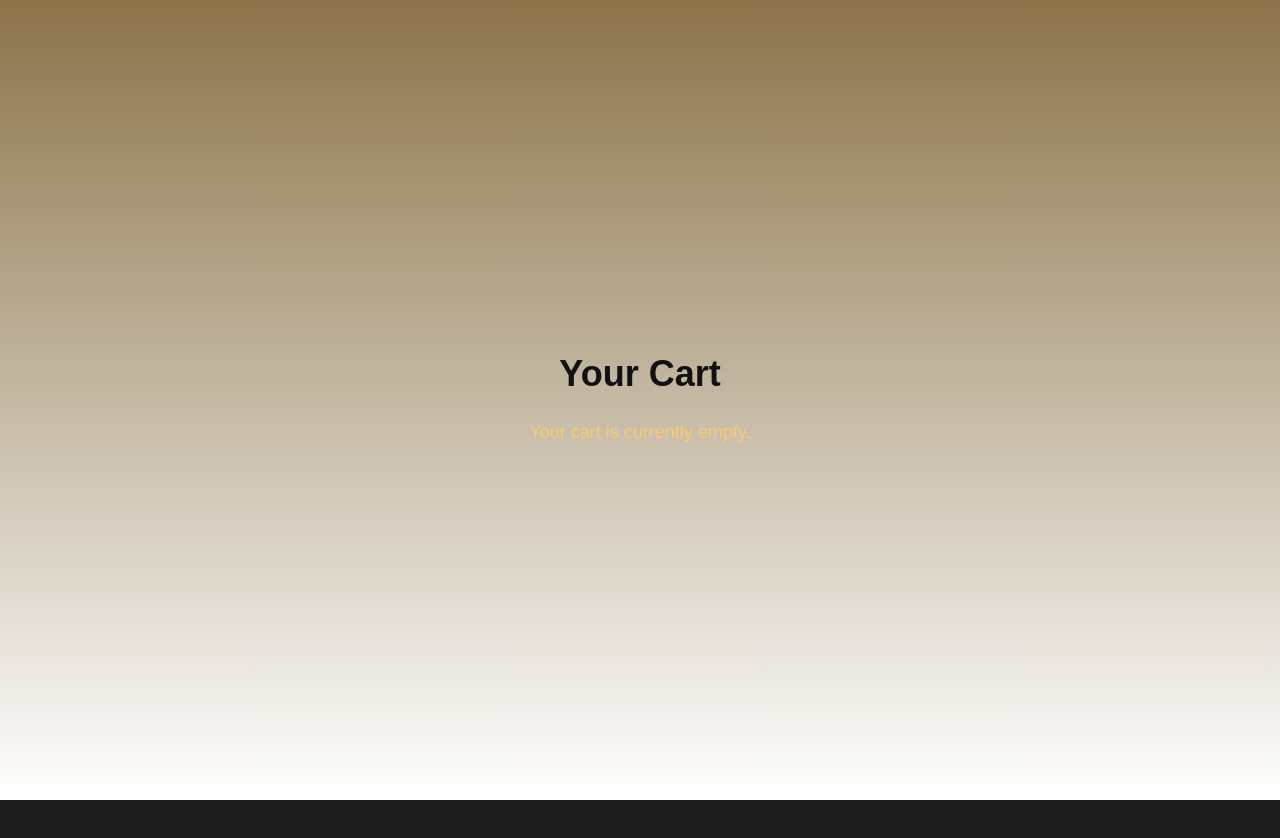
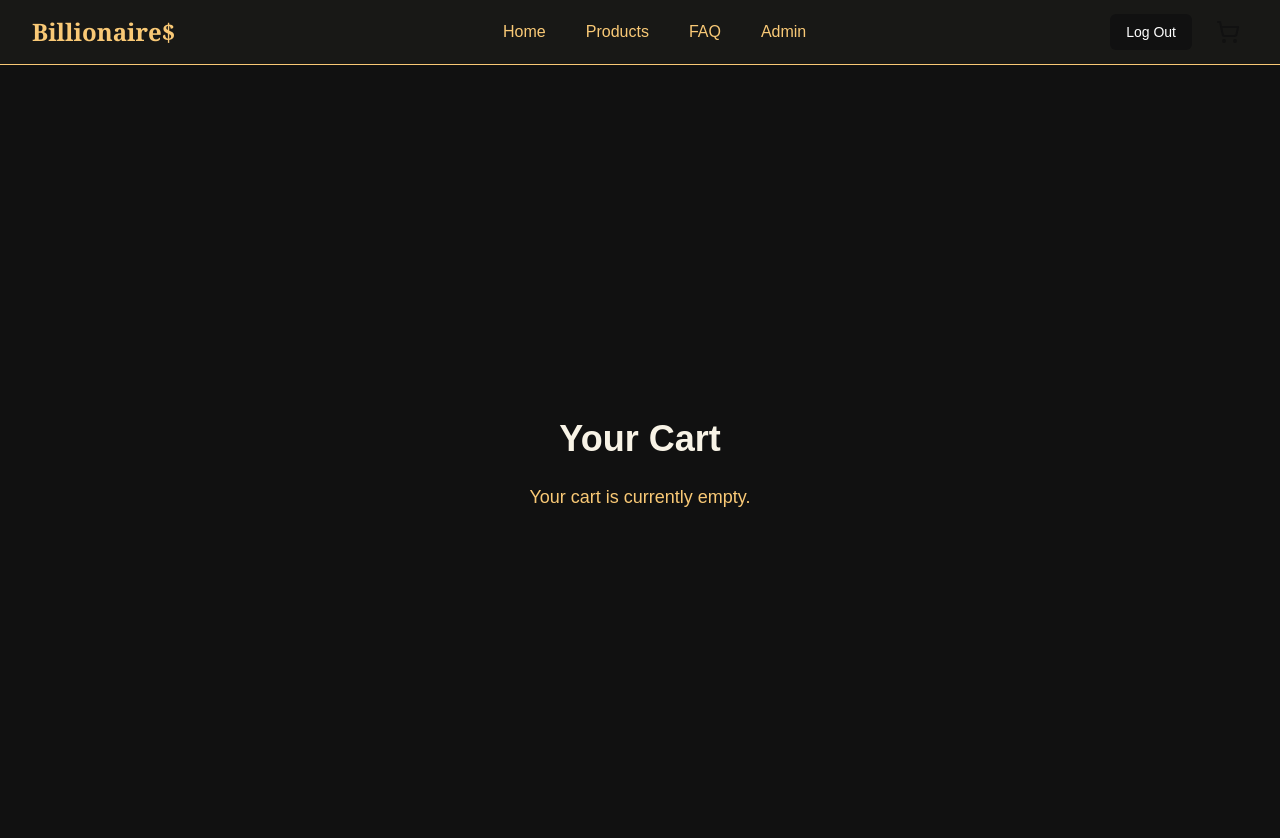
Before and after one commit to victordupreez0/Code_Blooded_DV200_S1SA2_Ecommerce_App, a React (Vite) app in the folder frontend/: page /cart in a window 1280 px wide. Shown: the top 838 px of the page. Before the commit the page ends 800 px from the top, so only its background shows below. Built offline with nearby package versions, Linux system fonts and the light colour scheme; sample sign-in values are in the browser's storage.

Commit message:
Cart Styling

```diff
--- a/frontend/src/pages/Cart.tsx
+++ b/frontend/src/pages/Cart.tsx
@@ -1,6 +1,7 @@
 import React, { useEffect, useState } from 'react';
 import { useNavigate } from 'react-router-dom';
 import { Product } from '../types/product';
+import Navbar from '../components/Navbar';
 
 interface CartItem extends Product {
   quantity: number;
@@ -30,32 +31,35 @@ const Cart: React.FC = () => {
   if (!isAuthenticated) return null;
 
   return (
-    <div className="min-h-screen flex flex-col items-center justify-center bg-gradient-to-b from-luxury-brown-light/50 to-white p-6">
-      <h1 className="text-4xl font-bold mb-6 text-luxury-black">Your Cart</h1>
+    <>
+      <Navbar />
+      <div className="min-h-screen flex flex-col items-center justify-center bg-luxury-black p-6">
+        <h1 className="text-4xl font-bold mb-6 text-luxury-white">Your Cart</h1>
         {cart.length === 0 ? (
           <p className="text-lg text-luxury-brown-dark">Your cart is currently empty.</p>
         ) : (
           <div className="w-full max-w-2xl space-y-4">
             {cart.map(item => (
-            <div key={item._id} className="flex items-center bg-white rounded shadow p-4 gap-4">
+              <div key={item._id} className="flex border border-luxury-brown-darker items-center bg-luxury-brown-darker rounded-l shadow p-4 gap-4 text-luxury-white hover:border-luxury-primaryGold">
                 {item.imageUrl && (
                   <img
                     src={item.imageUrl.startsWith('http') ? item.imageUrl : `http://localhost:3000${item.imageUrl}`}
                     alt={item.name}
-                  className="w-20 h-20 object-cover rounded border"
+                    className="w-[160px] h-[80px] object-cover rounded-2xl "
                   />
                 )}
                 <div className="flex-1">
                   <div className="font-semibold text-lg">{item.name}</div>
-                <div className="text-gray-600">{item.description}</div>
-                <div className="text-green-700 font-bold mt-1">${item.price.toLocaleString()}</div>
+                  {/* <div className="text-luxury-white">{item.description}</div> */}
+                  <div className="text-luxury-primaryGold font-bold mt-1">${item.price.toLocaleString()}</div>
                 </div>
-              <div className="text-luxury-black font-medium">Qty: {item.quantity}</div>
+                {/* <div className="text-luxury-black font-medium">Qty: {item.quantity}</div> */}
               </div>
             ))}
           </div>
         )}
       </div>
+    </>
   );
 };
 
```
Lines whose indentation alone changed are shown as unchanged.
